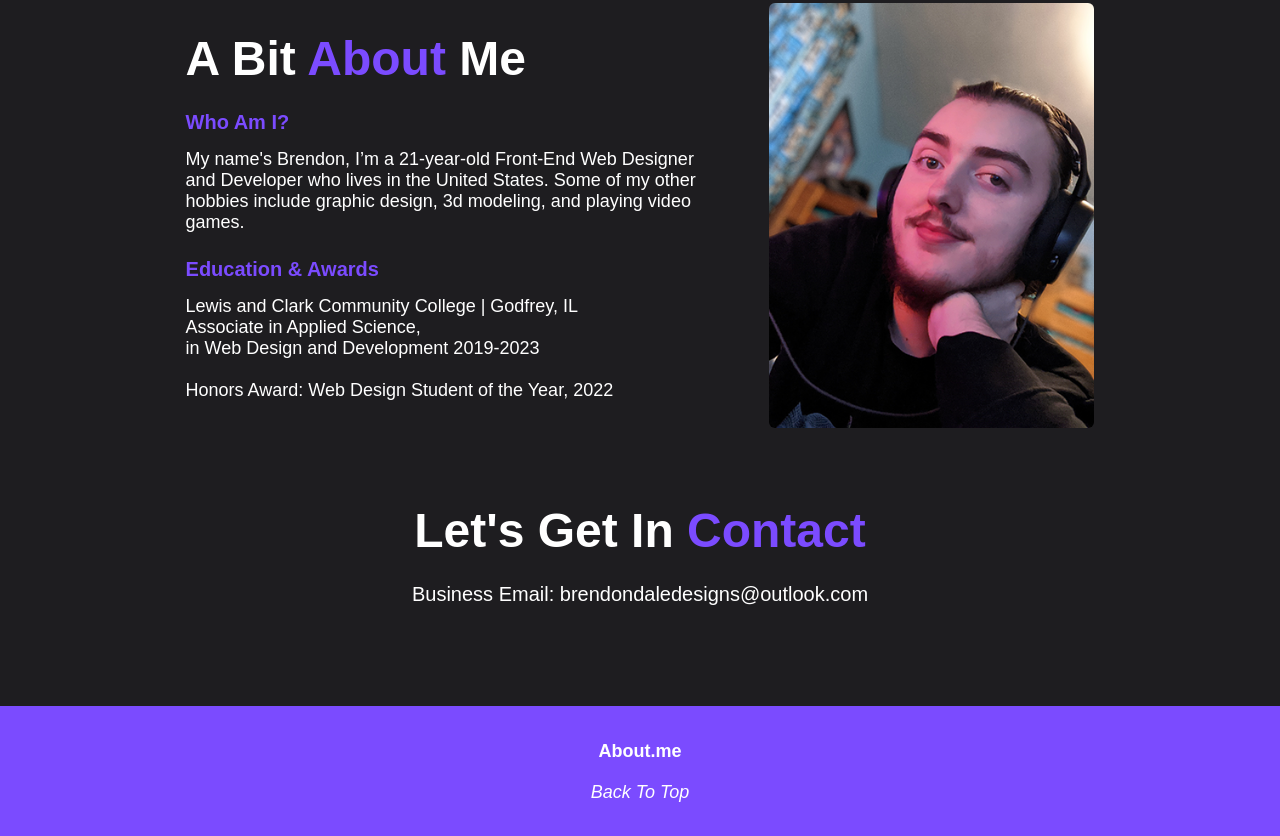
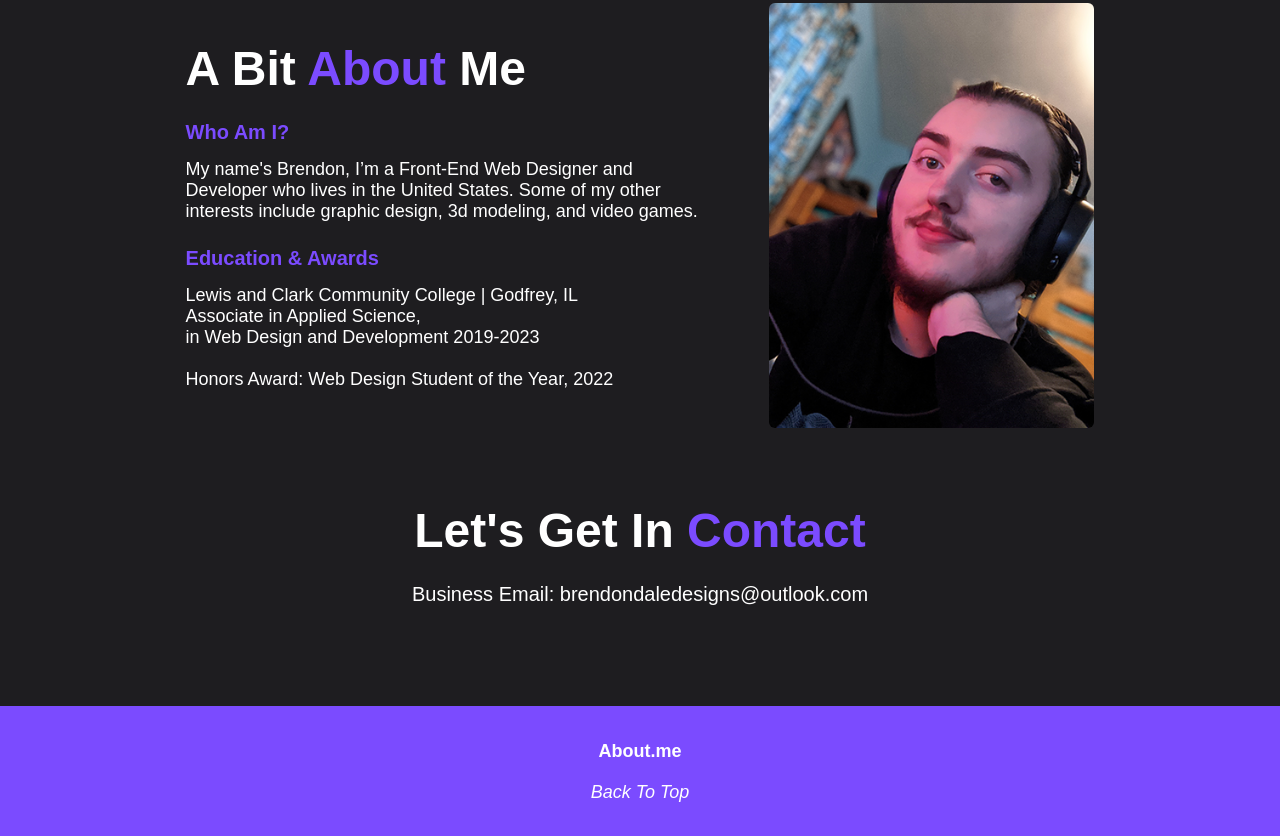
Before and after one commit to brendondaledesigns/brendondaledesigns.github.io, a plain HTML site: page index.html in a window 1280 px wide. Shown: the part 924-1760 px from the top of the page. Drawn offline with Linux system fonts and the light colour scheme.

Commit message:
removed age and reworded interest section

```diff
--- a/index.html
+++ b/index.html
@@ -45,7 +45,7 @@
             <div id="about-left">
                 <h2 class="margin-bottom-25 black">A Bit <span class="accent-color">About</span> Me</h2>
                 <h3 class="margin-bottom-15 bold accent-color">Who Am I?</h3>
-                <p3 class="margin-bottom-25">My name's Brendon, I’m a 21-year-old Front-End Web Designer and Developer who lives in the United States. Some of my other hobbies include graphic design, 3d modeling, and playing video games.</p3>
+                <p3 class="margin-bottom-25">My name's Brendon, I’m a Front-End Web Designer and Developer who lives in the United States. Some of my other interests include graphic design, 3d modeling, and video games.</p3>
                 <h3 class="margin-bottom-15 bold accent-color">Education & Awards</h3>
                 <p3>Lewis and Clark Community College | Godfrey, IL<br>
                     Associate in Applied Science, <br>in Web Design and Development 2019-2023<br><br>
```
